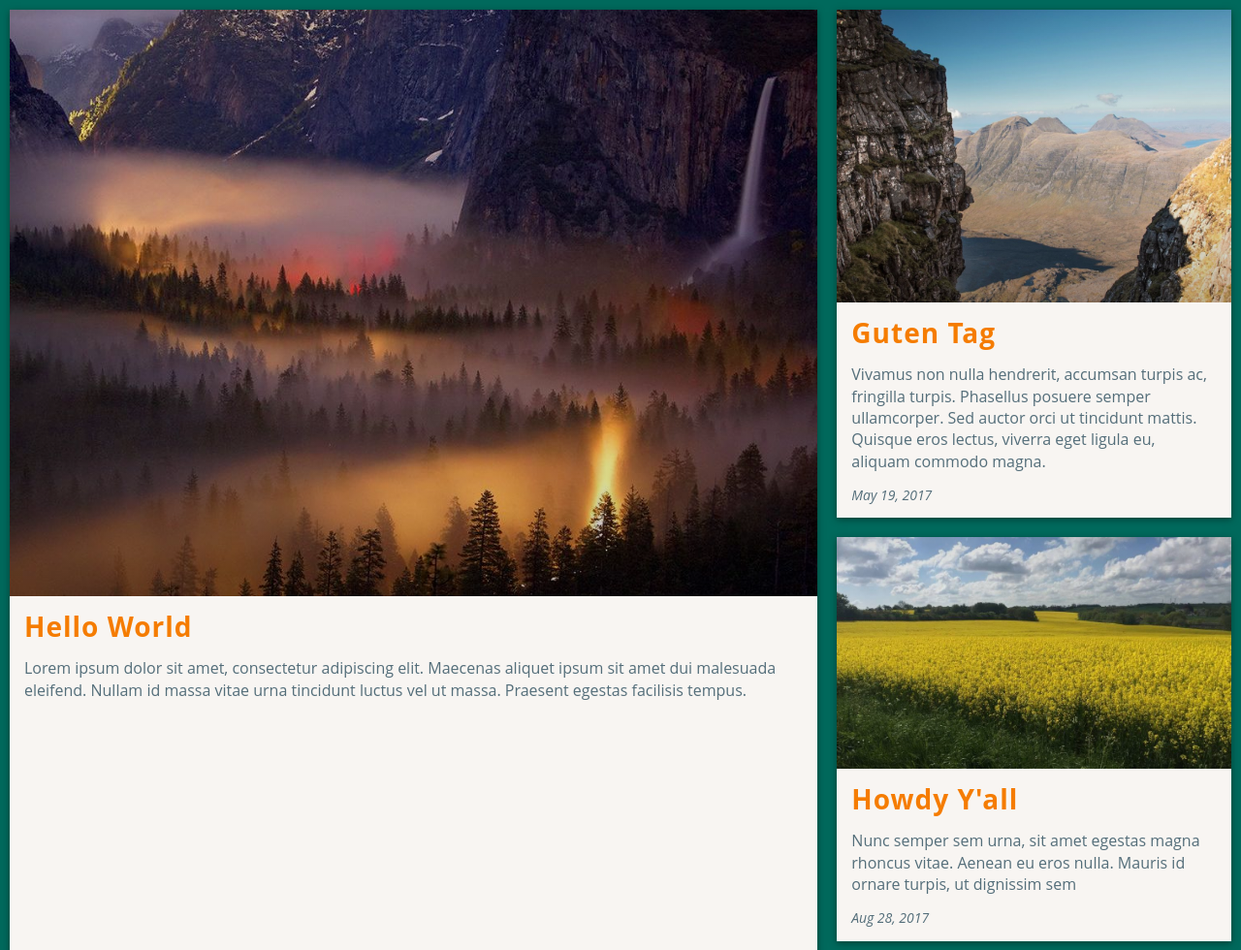
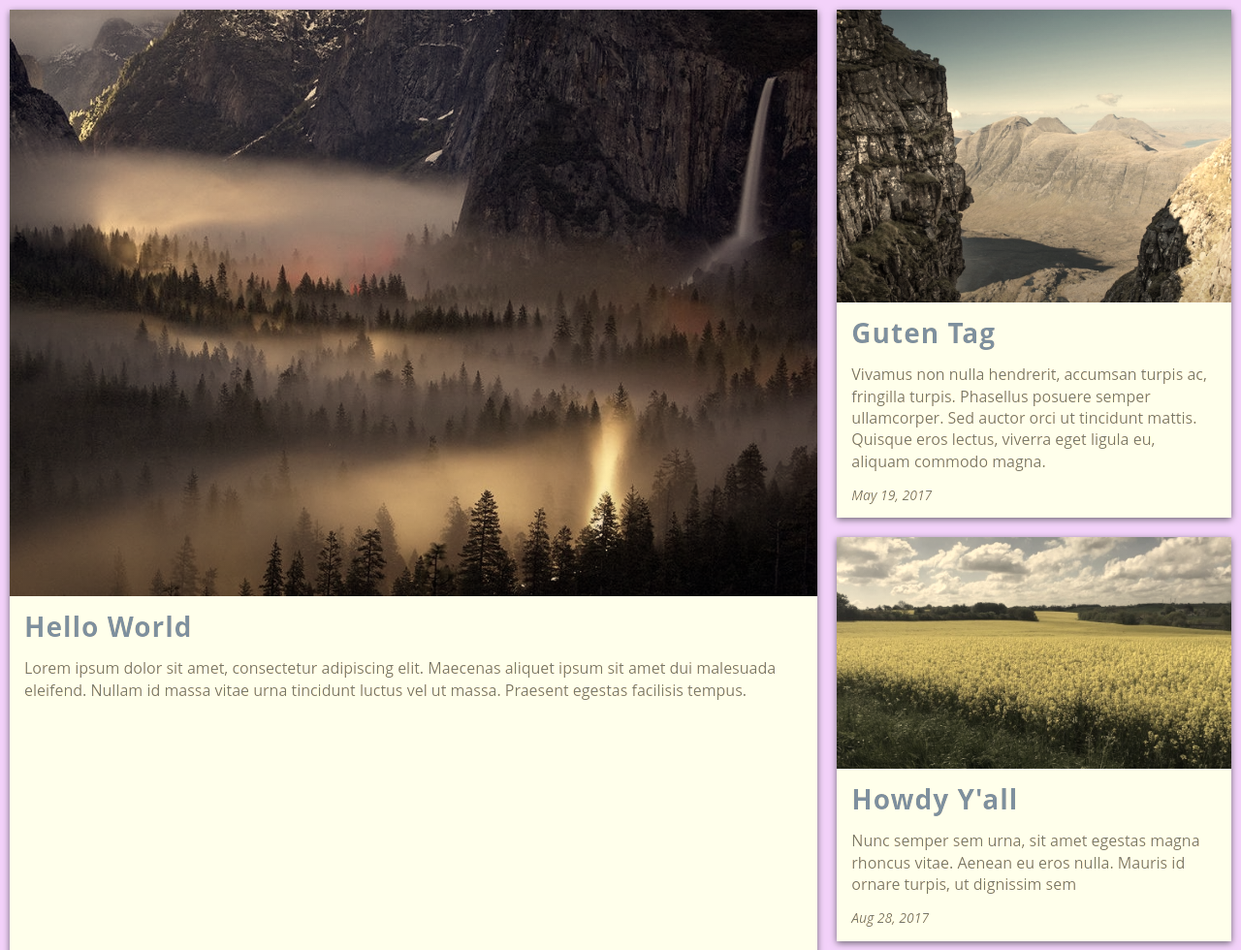
Before and after one commit to wdi-atx-12/Flexbox-News, a plain HTML site: page news_layout/index.html in a window 1280 px wide. Shown: the top 980 px of the page at 97% size. Drawn offline with Linux system fonts and the light colour scheme.

Commit message:
added filter with transition and changed color scheme

```diff
--- a/news_layout/css/main.css
+++ b/news_layout/css/main.css
@@ -7,7 +7,7 @@
 }
 
 body {
-  background-color: #00695c;
+  background-color: #f3d2fa;
   color: #ffffff;
 }
 
@@ -53,7 +53,7 @@ body {
 
 .article-title {
   margin: 0;
-  color: #f57c00; /* #263238; */
+  color: #3d87db; /* #263238; */
   font-family: 'Open Sans', sans-serif;
   font-size: 28px;
   font-weight: 700;
@@ -95,6 +95,8 @@ body {
   display: flex;
   flex-direction: column;
   flex-basis: auto;
+  filter: sepia(60%);
+  transition: 200ms;
 }
 
 .article-body {
@@ -124,9 +126,6 @@ body {
 }
 
 @media only screen and (max-width: 960px) {
-  .special-article {
-    flex-direction: column;
-  }
   .nested-column {
     flex: 1;
   }
@@ -137,3 +136,7 @@ body {
     display: block;
   }
 }
+
+.article:hover, .article:focus {
+  filter: none;
+}
```
